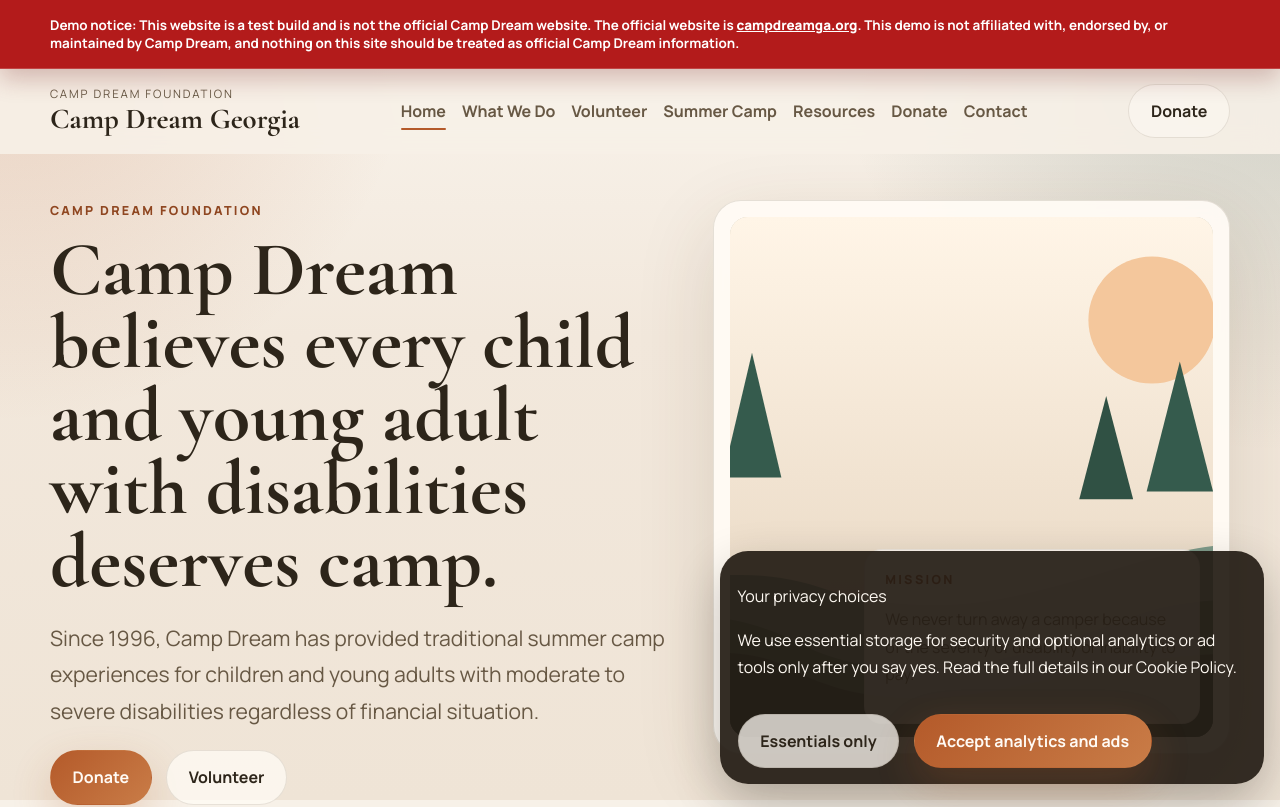
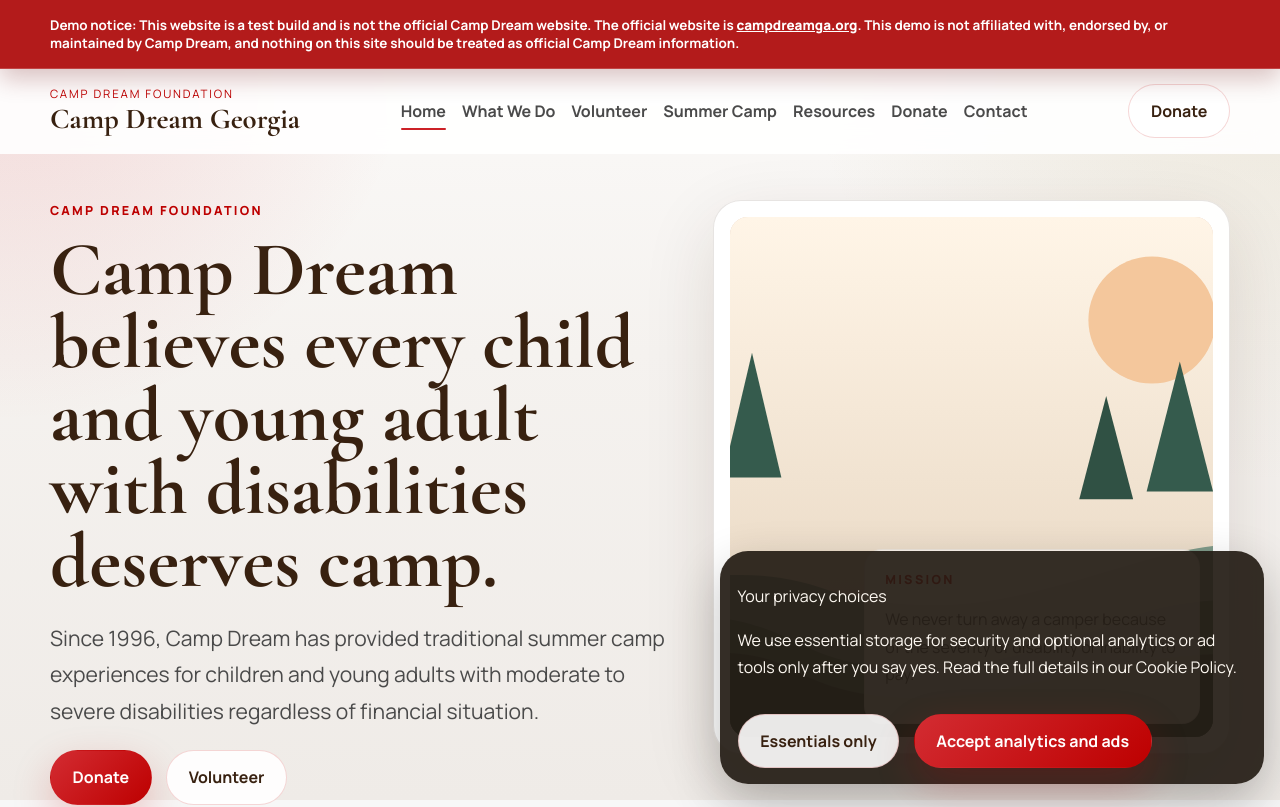
Before and after one commit to 3000Studios/campdreamgacom, a React (Vite) app: page / in a window 1280 px wide. Shown: the top 807 px of the page. Built offline with nearby package versions, Linux system fonts and the light colour scheme; no server answers.

Commit message:
Align sandbox palette and document publish flow

```diff
--- a/src/index.css
+++ b/src/index.css
@@ -1,17 +1,17 @@
 @import url('https://fonts.googleapis.com/css2?family=Manrope:wght@400;500;600;700;800&family=Cormorant+Garamond:wght@500;600;700&display=swap');
 
 :root {
-  --background: #f7f1e8;
-  --background-strong: #e8ddcf;
-  --card: rgba(255, 251, 245, 0.94);
-  --card-border: rgba(72, 56, 34, 0.14);
-  --copy: #2d251a;
-  --copy-soft: #675844;
-  --accent: #b45a2a;
-  --accent-strong: #8f4620;
-  --evergreen: #2f4f43;
-  --sand: #e2c8a8;
-  --shadow: 0 26px 80px rgba(82, 58, 25, 0.14);
+  --background: #f7f7f7;
+  --background-strong: #ece8e4;
+  --card: rgba(255, 255, 255, 0.96);
+  --card-border: rgba(56, 33, 16, 0.12);
+  --copy: #382110;
+  --copy-soft: #4a4a4a;
+  --accent: #cc2127;
+  --accent-strong: #bd0000;
+  --evergreen: #bd0000;
+  --sand: #ae995a;
+  --shadow: 0 24px 72px rgba(56, 33, 16, 0.12);
   --radius-lg: 28px;
   --radius-md: 18px;
   --radius-sm: 12px;
@@ -32,7 +32,7 @@
   margin: 0;
   font-family: 'Manrope', 'Segoe UI', sans-serif;
   color: var(--copy);
-  background-color: #f7f1e8;
+  background-color: var(--background);
   min-height: 100vh;
 }
 
@@ -44,9 +44,9 @@
   z-index: 0;
   pointer-events: none;
   background:
-    radial-gradient(circle at top left, rgba(180, 90, 42, 0.22), transparent 28%),
-    radial-gradient(circle at top right, rgba(47, 79, 67, 0.22), transparent 30%),
-    linear-gradient(180deg, #faf5ee 0%, #f2e8dc 42%, #efe4d6 100%);
+    radial-gradient(circle at top left, rgba(204, 33, 39, 0.16), transparent 28%),
+    radial-gradient(circle at top right, rgba(174, 153, 90, 0.18), transparent 32%),
+    linear-gradient(180deg, #fcfbfa 0%, #f5f2ef 44%, #efebe7 100%);
 }
 
 img,
@@ -192,20 +192,20 @@
   padding: 0.95rem 1.35rem;
   border-radius: 999px;
   border: 1px solid transparent;
-  background: linear-gradient(135deg, var(--accent) 0%, #c97c47 100%);
-  color: #fffaf4;
+  background: linear-gradient(135deg, #d32c32 0%, #bd0000 100%);
+  color: #fffdfc;
   font-weight: 700;
   transition:
     transform 180ms ease,
     box-shadow 180ms ease,
     background 180ms ease;
-  box-shadow: 0 16px 40px rgba(180, 90, 42, 0.24);
+  box-shadow: 0 16px 40px rgba(189, 0, 0, 0.22);
 }
 
 .button:hover,
 .button:focus-visible {
   transform: translateY(-2px);
-  box-shadow: 0 18px 44px rgba(180, 90, 42, 0.34);
+  box-shadow: 0 18px 44px rgba(189, 0, 0, 0.3);
 }
 
 .button:disabled,
@@ -228,18 +228,18 @@
 
 .button-secondary,
 .button-ghost {
-  background: rgba(255, 251, 245, 0.75);
+  background: rgba(255, 255, 255, 0.9);
   color: var(--copy);
-  border-color: rgba(72, 56, 34, 0.12);
+  border-color: rgba(189, 0, 0, 0.16);
   box-shadow: none;
 }
 
 .button-ghost {
-  background: rgba(255, 251, 245, 0.5);
+  background: rgba(255, 255, 255, 0.72);
 }
 
 .text-link {
-  color: var(--evergreen);
+  color: var(--accent);
   font-weight: 700;
 }
 
@@ -253,7 +253,7 @@
   border-radius: calc(var(--radius-lg) - 10px);
   min-height: 520px;
   object-fit: cover;
-  background: linear-gradient(180deg, rgba(47, 79, 67, 0.25), rgba(180, 90, 42, 0.12));
+  background: linear-gradient(180deg, rgba(204, 33, 39, 0.18), rgba(174, 153, 90, 0.1));
 }
 
 .hero-attribution {
@@ -336,7 +336,7 @@
   display: inline-flex;
   align-items: center;
   border-radius: 999px;
-  background: rgba(180, 90, 42, 0.12);
+  background: rgba(204, 33, 39, 0.1);
   color: var(--accent-strong);
   padding: 0.35rem 0.7rem;
   font-size: 0.78rem;
@@ -468,7 +468,7 @@
   left: 0;
   z-index: 20;
   /* Always sit visually above the page background (avoids “wallpaper through the nav”). */
-  background: rgba(247, 241, 232, 0.88);
+  background: rgba(255, 255, 255, 0.9);
   -webkit-backdrop-filter: blur(12px);
   backdrop-filter: blur(12px);
   transition:
@@ -480,8 +480,8 @@
 .site-header-scrolled {
   -webkit-backdrop-filter: blur(18px);
   backdrop-filter: blur(18px);
-  background: rgba(247, 241, 232, 0.94);
-  box-shadow: 0 16px 30px rgba(82, 58, 25, 0.08);
+  background: rgba(255, 255, 255, 0.96);
+  box-shadow: 0 16px 30px rgba(56, 33, 16, 0.08);
 }
 
 .nav-shell {
@@ -501,13 +501,14 @@
   font-size: 0.72rem;
   text-transform: uppercase;
   letter-spacing: 0.16em;
-  color: var(--copy-soft);
+  color: var(--accent-strong);
 }
 
 .brand-mark-title {
   font-family: 'Cormorant Garamond', Georgia, serif;
   font-size: 1.8rem;
   font-weight: 700;
+  color: var(--copy);
 }
 
 .desktop-nav,
@@ -540,8 +541,8 @@
   width: 3rem;
   height: 3rem;
   border-radius: 999px;
-  border: 1px solid rgba(72, 56, 34, 0.12);
-  background: rgba(255, 251, 245, 0.82);
+  border: 1px solid rgba(189, 0, 0, 0.14);
+  background: rgba(255, 255, 255, 0.9);
   position: relative;
 }
 
@@ -587,7 +588,7 @@
   max-height: 0;
   overflow: hidden;
   transition: max-height 220ms ease;
-  background: rgba(248, 242, 235, 0.96);
+  background: rgba(255, 255, 255, 0.97);
 }
 
 .mobile-menu-open {
@@ -612,8 +613,8 @@
 
 .site-footer {
   padding: 3rem 0 2rem;
-  border-top: 1px solid rgba(72, 56, 34, 0.08);
-  background: rgba(241, 231, 219, 0.7);
+  border-top: 1px solid rgba(189, 0, 0, 0.12);
+  background: rgba(255, 255, 255, 0.94);
   margin-top: 4rem;
 }
 
@@ -800,8 +801,8 @@
   min-height: 100vh;
   padding: calc(2rem + var(--top-disclaimer-offset)) 1rem 2rem;
   background:
-    radial-gradient(circle at top left, rgba(47, 79, 67, 0.25), transparent 24%),
-    linear-gradient(180deg, #18211d 0%, #202d27 100%);
+    radial-gradient(circle at top left, rgba(204, 33, 39, 0.2), transparent 24%),
+    linear-gradient(180deg, #28150f 0%, #3a1d16 100%);
 }
 
 .operator-shell-panel,
```
Also changed, not shown: 2 other files (tests, documents, lock files or other folders).
